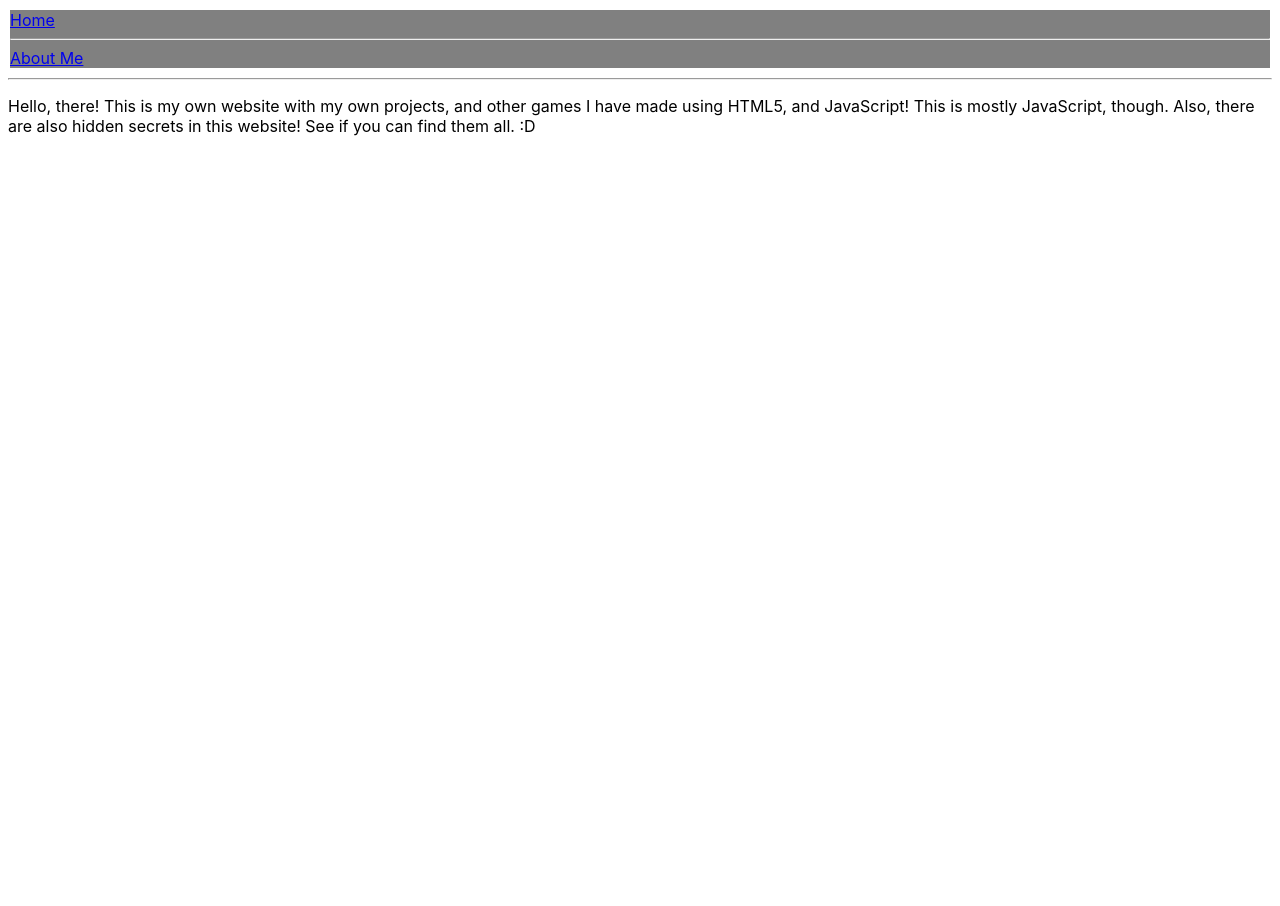
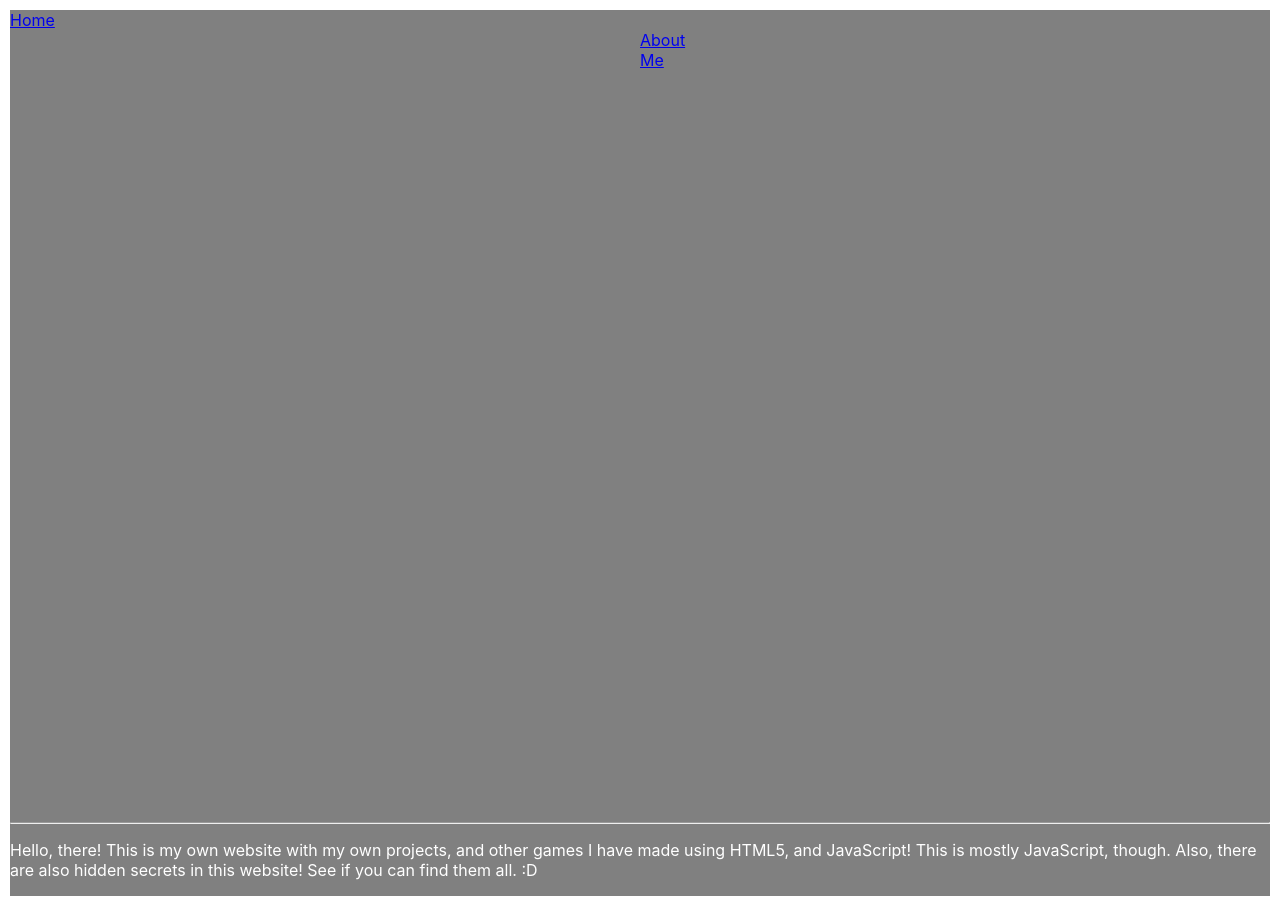
Before and after one commit to UnnamedBruh/my-website, a plain HTML site: page index.html in a window 1280 px wide. Before the commit the page ends 800 px from the top, so only its background shows below. Drawn offline with Linux system fonts and the light colour scheme.

Commit message:
Update index.html

```diff
--- a/index.html
+++ b/index.html
@@ -7,7 +7,7 @@
 	<body>
 		<div id="tabs">
 			<a href="/index.html">Home</a>
-			<hr class="vr">
+			<div class="vr">
 			<a href="/about/index.html">About Me</a>
 		</div>
 		<hr>
```
